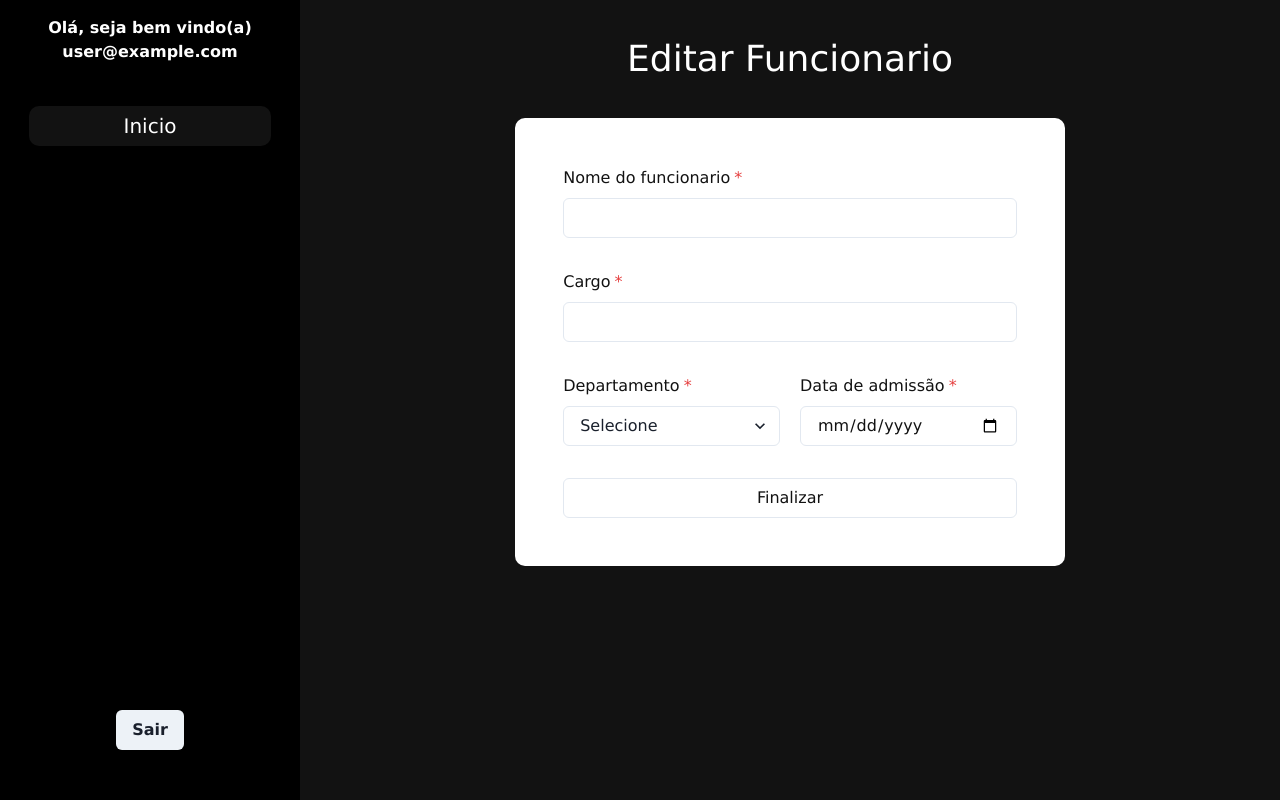
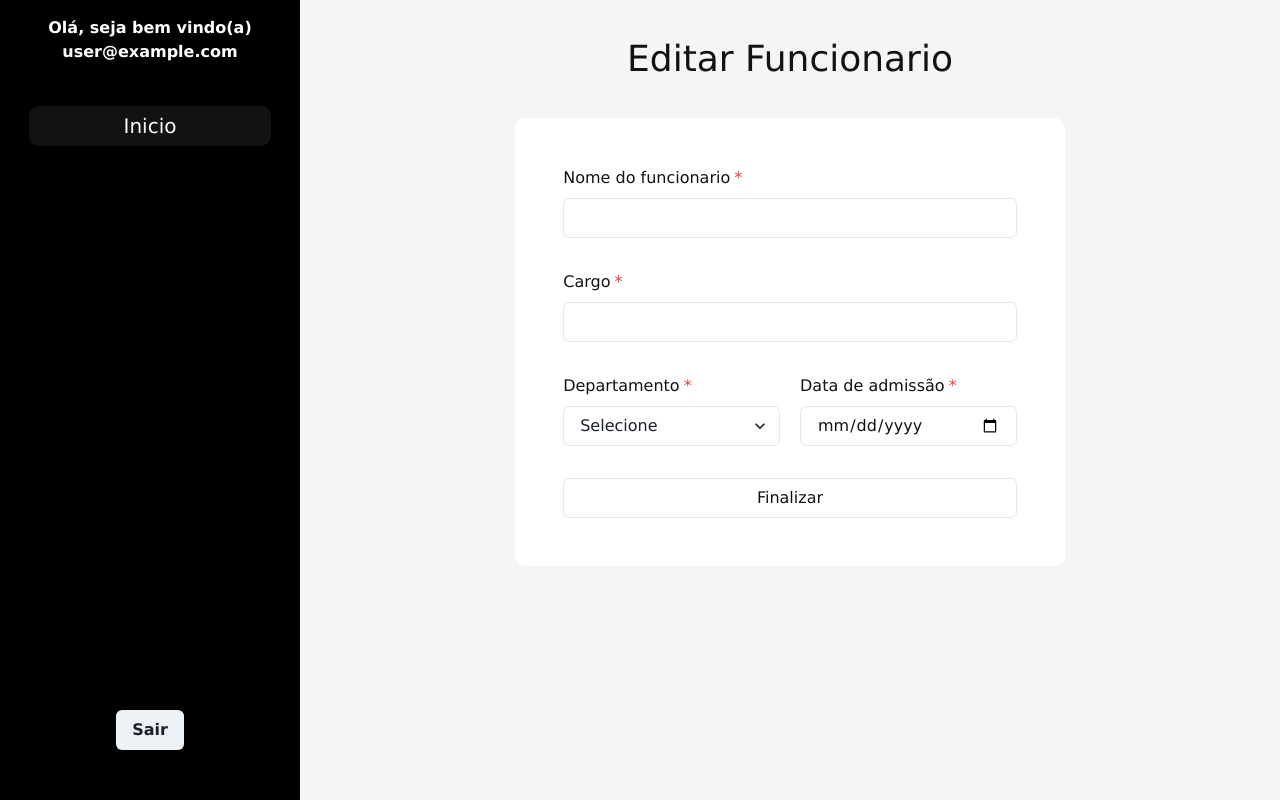
Before and after one commit to alexandre-oliveira-dev/dashboardManager_we, a Next.js app: page /edit/1 in a window 1280 px wide. Built offline with nearby package versions, Linux system fonts and the light colour scheme; no server answers; sample sign-in values are in the browser's storage.

Commit message:
fix filter product update

```diff
--- a/src/app/components/insert-edit-employe/index.tsx
+++ b/src/app/components/insert-edit-employe/index.tsx
@@ -48,7 +48,7 @@ export default function InsertOrEditComponent({data, isCreate}: InsertProps) {
       admissionDate: dayjs(admissionDate).toISOString(),
       departament,
       office,
-      userId: user?.email,
+      userId: user?.uid,
     };
 
     try {
--- a/src/app/components/mainSection/style.css
+++ b/src/app/components/mainSection/style.css
@@ -6,6 +6,6 @@
     align-items: center;
     gap: 2rem;
     padding: 2rem;
-    background-color: #121212;
+    background-color: #f5f5f5;
 
 }
--- a/src/app/edit/[_id]/page.tsx
+++ b/src/app/edit/[_id]/page.tsx
@@ -9,13 +9,16 @@ import {Employes, getEmploye} from "@/service/routes";
 import {useAuth} from "@/app/useAuth";
 
 export default function EditEmployeComponent() {
-  const router = window.location.href;
   const [initalValues, setInitialValues] = useState<Employes["data"]>();
   const {user} = useAuth();
-  console.log("🚀 ~ EditEmployeComponent ~ user:", user);
 
   useEffect(() => {
     async function getInitialValues() {
+      if (!user) {
+        return null;
+      }
+      const router = window.location.href;
+
       const id = router.split("edit/")[1];
       if (id) {
         const res = await getEmploye(id);
@@ -23,18 +26,15 @@ export default function EditEmployeComponent() {
       }
     }
     getInitialValues();
-  }, [router]);
+  }, [user]);
 
-  if (!user) {
-    return null;
-  }
   return (
     <div style={{display: "flex"}}>
       <NavBarComponent />
       <MainSectionComponent
         components={
           <>
-            <Text color={"#fff"} fontSize={"4xl"}>
+            <Text color={"#121212"} fontSize={"4xl"}>
               Editar Funcionario
             </Text>
             <InsertOrEditComponent isCreate={false} data={initalValues} />
--- a/src/app/new/page.tsx
+++ b/src/app/new/page.tsx
@@ -17,7 +17,7 @@ export default function NewEmployeComponent() {
       <MainSectionComponent
         components={
           <>
-            <Text color={"#fff"} fontSize={"4xl"}>
+            <Text color={"#121212"} fontSize={"4xl"}>
               Novo Funcionario
             </Text>
 
```
Also changed, not shown: src/app/dashboard/page.tsx (+4 -4 lines).
